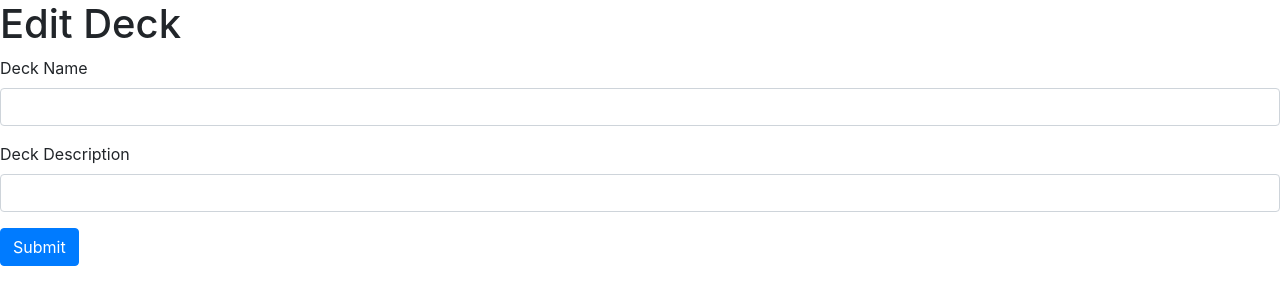
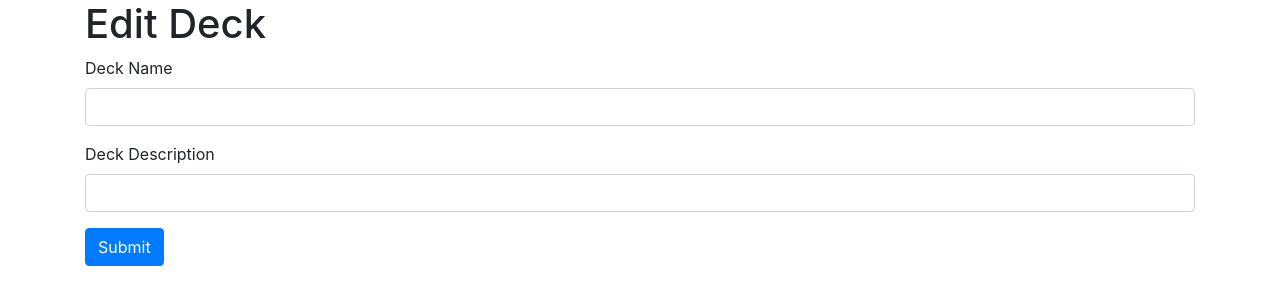
Before and after one commit to Code-Institute-Submissions/jargon-dictionary, a Flask app: template templates/edit-deck.html in a window 1280 px wide. Shown: the part 56-361 px from the top of the page. Run offline with Flask 2, Linux system fonts and the light colour scheme; the template is opened without the code that fills it, so the values that code supplies are empty; some libraries are stand-ins or nearby versions.

Commit message:
Added container divs to forms.

```diff
--- a/templates/add-deck.html
+++ b/templates/add-deck.html
@@ -2,13 +2,13 @@
 
 {% block content %}
 
+<div class="container">
     <h1>Add Deck</h1>
 
     <form action="{{ url_for('insert_deck') }}" method="POST">
         <div class="form-group">
             <label for="name">Deck</label>
-        <input name="name" type="text" class="form-control" id="name"
-            placeholder="Enter Deck Name">
+            <input name="name" type="text" class="form-control" id="name" placeholder="Enter Deck Name">
         </div>
         <div class="form-group">
             <label for="description">Deck Purpose</label>
@@ -16,5 +16,5 @@
         </div>
         <button type="submit" class="btn btn-primary">Submit</button>
     </form>
-
+</div>
 {% endblock %}
--- a/templates/add-definition.html
+++ b/templates/add-definition.html
@@ -2,6 +2,7 @@
 
 {% block content %}
 
+<div class="container">
   <h1>Add Definition</h1>
 
   <form action="{{ url_for('insert_definition') }}" method="POST">
@@ -16,7 +17,7 @@
     </div>
     <div class="form-group">
       <label for="category">Select Category</label>
-        <select name="category" class="form-control" >
+      <select name="category" class="form-control">
         {% for category in categories %}
         <option id="category">{{category.name}}</option>
         {% endfor %}
@@ -24,5 +25,5 @@
     </div>
     <button type="submit" class="btn btn-primary">Submit</button>
   </form>
-
+</div>
 {% endblock %}
--- a/templates/definitions.html
+++ b/templates/definitions.html
@@ -2,6 +2,7 @@
 
 {% block content %}
 
+<div class="container-fluid">
 <h1>Definition</h1>
 
 
@@ -16,5 +17,5 @@
 {% endfor %}
 
 
-
+</div>
 {% endblock %}
--- a/templates/edit-deck.html
+++ b/templates/edit-deck.html
@@ -1,20 +1,20 @@
 {% extends 'base.html'%}
 
 {% block content %}
-
+<div class="container">
     <h1>Edit Deck</h1>
     <form action="{{ url_for('update_deck', deck_id=deck._id) }}" method="POST">
-    <h2>{{deck._id}}</h2>
         <div class="form-group">
             <label for="name">Deck Name</label>
-        <input name="name" type="text" class="form-control" id="name"
-            placeholder="{{deck.name}}">
+            <input name="name" type="text" class="form-control" id="name" placeholder="{{deck.name}}">
         </div>
         <div class="form-group">
             <label for="description">Deck Description</label>
-        <input name="description" type="text" class="form-control" id="description" placeholder="{{deck.description}}" id="descritpion">
+            <input name="description" type="text" class="form-control" id="description"
+                placeholder="{{deck.description}}" id="descritpion">
         </div>
         <button type="submit" class="btn btn-primary">Submit</button>
     </form>
+</div>
 
 {% endblock %}
--- a/templates/index.html
+++ b/templates/index.html
@@ -18,7 +18,6 @@
                     <p class="card-text">{{category.description}}</p>
                     <a href="{{url_for('get_definitions', category=category.name)}}" class="card-link">See Deck</a>
                     <a href="{{url_for('edit_deck', deck_id=category._id, deck=category.name)}}" class="card-link">Edit Deck</a>
-                    <p>{{category._id}}</p>
                     <a href="{{url_for('delete_deck', deck_id=category._id)}}" class="card-link">Delete Deck</a>
                 </div>
             </div>
```
Also changed, not shown: templates/edit-definition.html (+5 -3 lines). Lines whose indentation alone changed are shown as unchanged.
